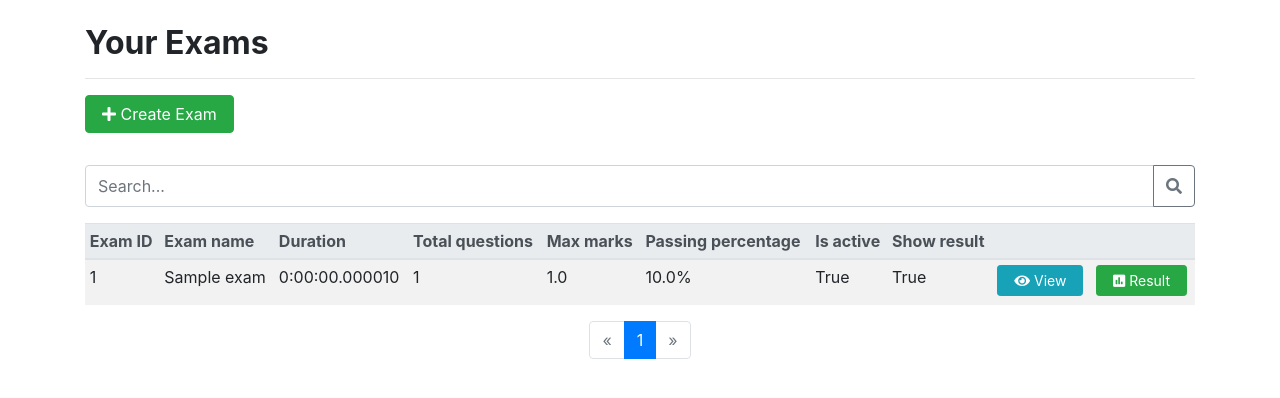
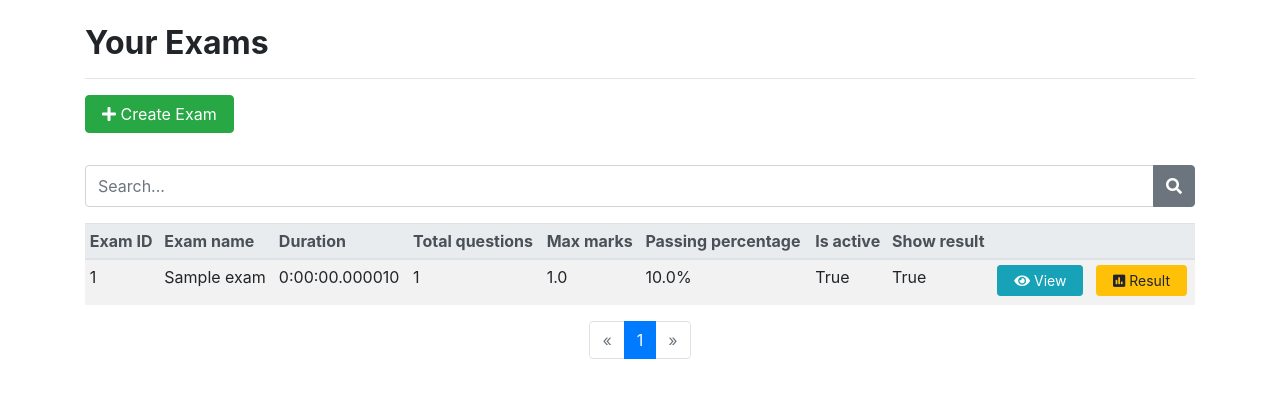
Before and after one commit to awesomePC/online-examination-system, a Django app: page /teachers/exams/ in a window 1280 px wide. Shown: the part 80-478 px from the top of the page. Run offline with Django 3.2, Linux system fonts and the light colour scheme; a user stored in the database is signed in; tables that the repository leaves empty hold one stand-in row (values such as "Sample post"); parts of the project's set-up code (start-up, migrations or seed data) failed here and were passed over; some libraries are stand-ins or nearby versions.

Commit message:
remove unnecessary hr

```diff
--- a/core/templates/core/exam_detail.html
+++ b/core/templates/core/exam_detail.html
@@ -11,7 +11,7 @@
     <div class="input-group my-3">
       <input class="form-control py-2" type="search" name="search" placeholder="Search...">
       <span class="input-group-append">
-        <button class="btn btn-outline-secondary">
+        <button class="btn btn-secondary">
             <i class="fa fa-search"></i>
         </button>
       </span>
--- a/core/templates/core/exams_list.html
+++ b/core/templates/core/exams_list.html
@@ -10,7 +10,7 @@
     <div class="input-group my-3">
       <input class="form-control py-2" type="search" name="search" placeholder="Search...">
       <span class="input-group-append">
-        <button class="btn btn-outline-secondary">
+        <button class="btn btn-secondary">
             <i class="fa fa-search"></i>
         </button>
       </span>
@@ -48,7 +48,7 @@
                             <a href="{% url 'exam_detail' exam.pk %}" class="btn btn-sm btn-info px-3 mb-1"><i class="fas fa-eye"></i> View</a>
                         </td>
                         <td>
-                            <a href="{% url 'teachers:result_list' exam.pk %}" class="btn btn-sm btn-success px-3 mb-1"><i class="fas fa-poll"></i> Result</a>
+                            <a href="{% url 'teachers:result_list' exam.pk %}" class="btn btn-sm btn-warning px-3 mb-1"><i class="fas fa-poll"></i> Result</a>
                         </td>
                     </tr>
                 {% endfor %}
--- a/hod/templates/hod/teachers_list.html
+++ b/hod/templates/hod/teachers_list.html
@@ -3,13 +3,12 @@
 {% block content %}
 
     <h2 class="font-weight-bold">Teachers' profiles</h2>
-    <hr>
 
     <form>
     <div class="input-group my-3">
       <input class="form-control py-2" type="search" name="search" placeholder="Search...">
       <span class="input-group-append">
-        <button class="btn btn-outline-secondary">
+        <button class="btn btn-secondary">
             <i class="fa fa-search"></i>
         </button>
       </span>
--- a/hod/templates/hod/teachers_request_list.html
+++ b/hod/templates/hod/teachers_request_list.html
@@ -3,13 +3,12 @@
 {% block content %}
 
     <h2 class="font-weight-bold">Teachers' profile requests</h2>
-    <hr>
 
     <form>
     <div class="input-group my-3">
       <input class="form-control py-2" type="search" name="search" placeholder="Search...">
       <span class="input-group-append">
-        <button class="btn btn-outline-secondary">
+        <button class="btn btn-secondary">
             <i class="fa fa-search"></i>
         </button>
       </span>
--- a/students/templates/students/exams_list.html
+++ b/students/templates/students/exams_list.html
@@ -3,13 +3,12 @@
 {% block content %}
 
     <h2 class="font-weight-bold">Active Exams</h2>
-    <hr>
 
     <form>
     <div class="input-group my-3">
       <input class="form-control py-2" type="search" name="search" placeholder="Search...">
       <span class="input-group-append">
-        <button class="btn btn-outline-secondary">
+        <button class="btn btn-secondary">
             <i class="fa fa-search"></i>
         </button>
       </span>
--- a/students/templates/students/result_detail.html
+++ b/students/templates/students/result_detail.html
@@ -11,7 +11,7 @@
     <div class="input-group my-3">
       <input class="form-control py-2" type="search" name="search" placeholder="Search...">
       <span class="input-group-append">
-        <button class="btn btn-outline-secondary">
+        <button class="btn btn-secondary">
             <i class="fa fa-search"></i>
         </button>
       </span>
--- a/students/templates/students/result_list.html
+++ b/students/templates/students/result_list.html
@@ -3,13 +3,12 @@
 {% load my_extras %}
 {% block content %}
     <h1 class="font-weight-bold">Results</h1>
-    <hr>
 
     <form>
     <div class="input-group my-3">
       <input class="form-control py-2" type="search" name="search" placeholder="Search...">
       <span class="input-group-append">
-        <button class="btn btn-outline-secondary">
+        <button class="btn btn-secondary">
             <i class="fa fa-search"></i>
         </button>
       </span>
--- a/teachers/templates/teachers/result_detail.html
+++ b/teachers/templates/teachers/result_detail.html
@@ -11,7 +11,7 @@
     <div class="input-group my-3">
       <input class="form-control py-2" type="search" name="search" placeholder="Search...">
       <span class="input-group-append">
-        <button class="btn btn-outline-secondary">
+        <button class="btn btn-secondary">
             <i class="fa fa-search"></i>
         </button>
       </span>
--- a/teachers/templates/teachers/students_list.html
+++ b/teachers/templates/teachers/students_list.html
@@ -4,13 +4,12 @@
 
     <h2 class="font-weight-bold">Students' profiles</h2>
     <p>{{ user.teacher.standard }} {{ user.teacher.get_branch_display }} {{ user.teacher.division }}</p>
-    <hr>
 
     <form>
     <div class="input-group my-3">
       <input class="form-control py-2" type="search" name="search" placeholder="Search...">
       <span class="input-group-append">
-        <button class="btn btn-outline-secondary">
+        <button class="btn btn-secondary">
             <i class="fa fa-search"></i>
         </button>
       </span>
--- a/teachers/templates/teachers/students_request_list.html
+++ b/teachers/templates/teachers/students_request_list.html
@@ -4,13 +4,12 @@
 
     <h2 class="font-weight-bold">Students' profile requests</h2>
     <p>{{ user.teacher.standard }} {{ user.teacher.get_branch_display }} {{ user.teacher.division }}</p>
-    <hr>
 
     <form>
     <div class="input-group my-3">
       <input class="form-control py-2" type="search" name="search" placeholder="Search...">
       <span class="input-group-append">
-        <button class="btn btn-outline-secondary">
+        <button class="btn btn-secondary">
             <i class="fa fa-search"></i>
         </button>
       </span>
```
